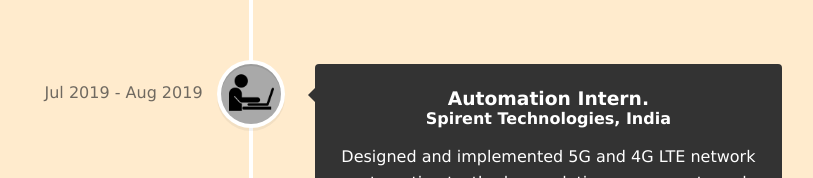
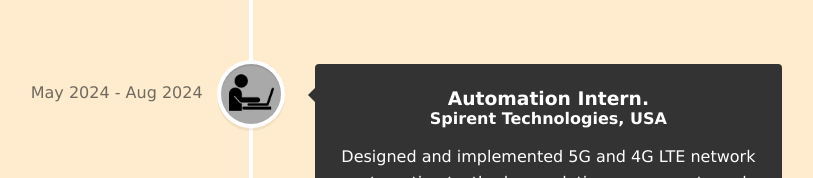
Before and after one commit to Vedant09/Portfolio, a React (Create React App) app: page / in a window 1280 px wide. Shown: the part 4341-4519 px from the top of the page, without its empty margins (389-1202 px from the left). Built offline with nearby package versions, Linux system fonts and the light colour scheme.

Commit message:
Fix timeline

```diff
--- a/src/Components/Work Experience.jsx
+++ b/src/Components/Work Experience.jsx
@@ -29,7 +29,7 @@
       <VerticalTimeline>
       <VerticalTimelineElement
           className="vertical-timeline-element--work"
-          date="Jan 2021 - Jul 2022"
+          date="Aug 2024 - Present"
 
           iconStyle={{ background: "rgb(169, 169, 169)", color: "#fff" }}
           icon={<WorkIcon />}
@@ -47,7 +47,7 @@
         </VerticalTimelineElement>
         <VerticalTimelineElement
           className="vertical-timeline-element--work"
-          date="Jul 2019 - Aug 2019"
+          date="May 2024 - Aug 2024"
           iconStyle={{ background: "rgb(169, 169, 169)", color: "#fff" }}
           contentStyle={{ background: "rgb(51, 51, 51)", color: "#fff" }}
           contentArrowStyle={{ borderRight: "7px solid  #333" }}
@@ -55,7 +55,7 @@
         >
           <h3 className="vertical-timeline-element-title">Automation Intern.</h3>
           <h4 className="vertical-timeline-element-subtitle">
-            Spirent Technologies, India
+            Spirent Technologies, USA
           </h4>
           <p>
             Designed and implemented 5G and 4G LTE network automation testbeds, emulating components and configurations for comprehensive end-to-end testing Using Python and Tcl scripts.
```
